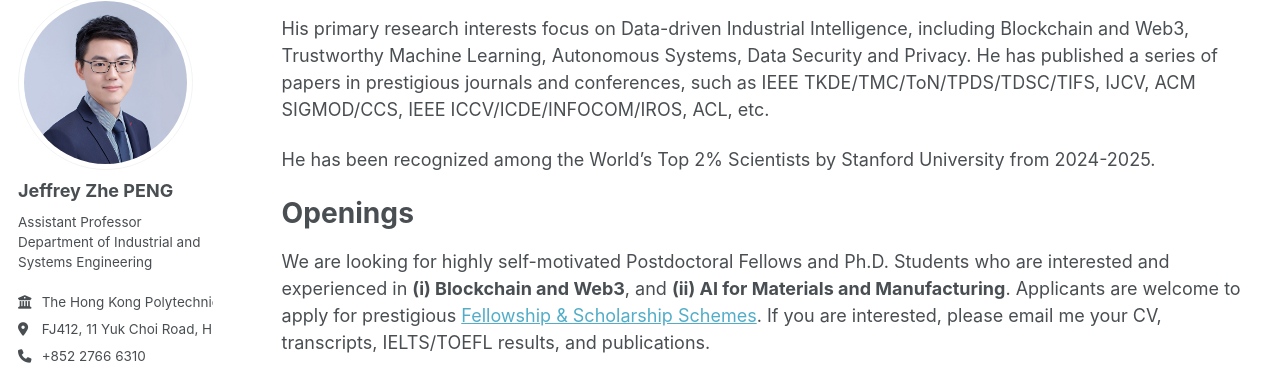
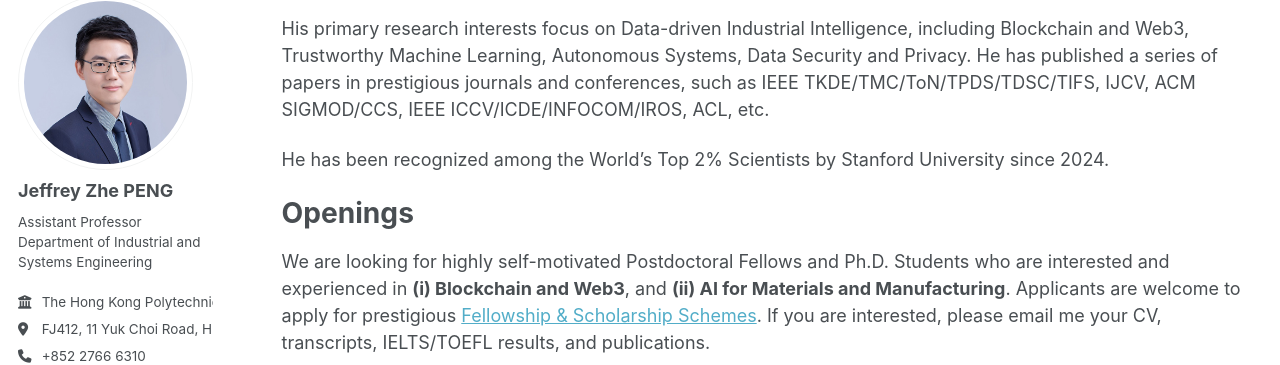
Before and after one commit to PENG-Zhe/peng-zhe.github.io, a Jekyll site: the page built from _pages/about.md, in a window 1280 px wide and 900 px high, scrolled down 316 px. Shown: the part 111-476 px from the top of the window. Built offline with Jekyll 4.4.1, drawn with Linux system fonts in a browser that asks for light colours; some web fonts are replaced.

Commit message:
Update about.md

```diff
--- a/_pages/about.md
+++ b/_pages/about.md
@@ -15,7 +15,7 @@ He received his Ph.D. degree in Computer Science from The Hong Kong Polytechnic
 
 His primary research interests focus on Data-driven Industrial Intelligence, including Blockchain and Web3, Trustworthy Machine Learning, Autonomous Systems, Data Security and Privacy. He has published a series of papers in prestigious journals and conferences, such as IEEE TKDE/TMC/ToN/TPDS/TDSC/TIFS, IJCV, ACM SIGMOD/CCS, IEEE ICCV/ICDE/INFOCOM/IROS, ACL, etc.
 
-He has been recognized among the World’s Top 2% Scientists by Stanford University from 2024-2025.
+He has been recognized among the World’s Top 2% Scientists by Stanford University since 2024.
 
 
 # Openings
```
